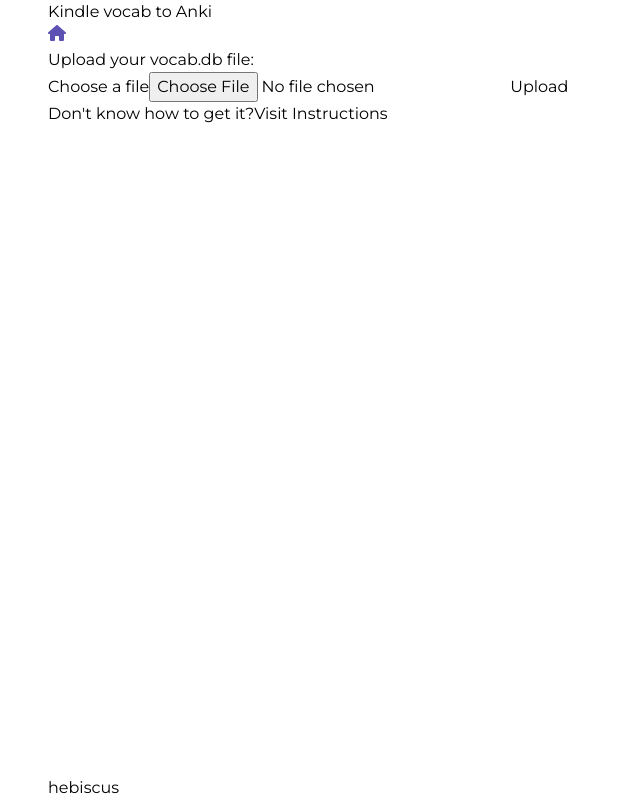
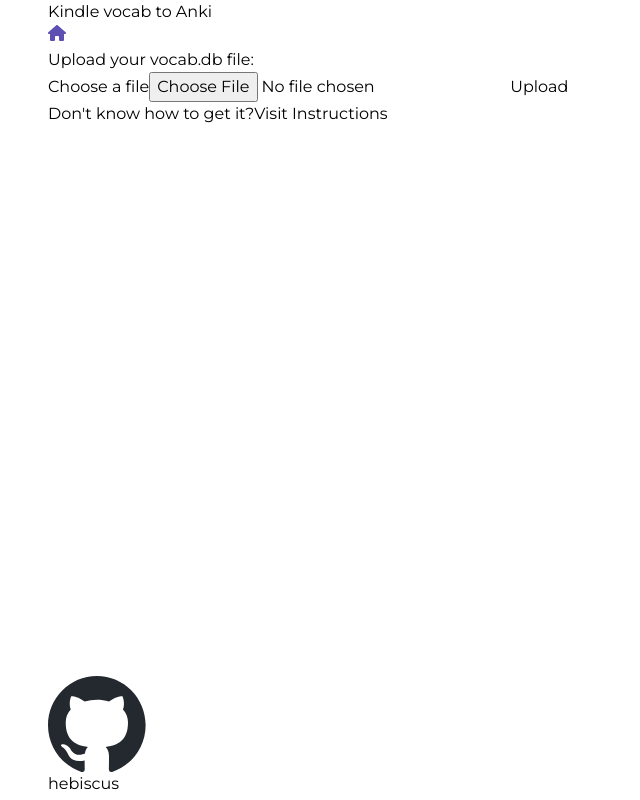
Before and after one commit to hebiscus/KindleVocabToAnki, a React (Vite) app in the folder frontend/: page / in a window 1280 px wide. Shown: the whole page, without its empty margins (0-640 px from the left). Built offline with nearby package versions, Linux system fonts and the light colour scheme; the HTML template or start-up script is replaced by a standard one.

Commit message:
add styling homepage footer

```diff
--- a/frontend/src/App.css
+++ b/frontend/src/App.css
@@ -19,4 +19,5 @@
 
 footer {
     margin-top: auto;
+    margin-bottom: 0.25em;
 }
--- a/frontend/src/components/footer.tsx
+++ b/frontend/src/components/footer.tsx
@@ -2,7 +2,10 @@
 function Footer() {
   return (
     <footer className="text-center text-2xl">
-      <span>hebiscus</span>
+      <a className="flex justify-center items-center gap-1 hover:text-purple-700" href="https://github.com/hebiscus">
+        <img className="max-h-9" src="./github-mark.svg" alt=""/>
+        hebiscus
+      </a>
     </footer>
   )
 }
--- a/frontend/src/components/homepage.tsx
+++ b/frontend/src/components/homepage.tsx
@@ -28,14 +28,14 @@ function Homepage() {
       <div className="absolute top-1/2 -translate-y-2/3 max-w-lg self-center text-3xl flex flex-col items-center gap-3">
         <span>Upload your vocab.db file:</span>
         <form className="flex w-full justify-around">
-          <label className="px-1.5 py-3.5 rounded-xl shadow-md shadow-purple-300 border-black border border-solid hover:cursor-pointer" htmlFor="dbFile">Choose a file</label>
+          <label className="px-1.5 py-3.5 rounded-xl shadow-md shadow-purple-300 border-black border border-solid hover:cursor-pointer hover:scale-110" htmlFor="dbFile">Choose a file</label>
           <input className="hidden" type="file" id="dbFile" onChange={(e) => setSelectedFile(e.target!.files?.[0])}/>
-          <button className="" type="submit" onClick={uploadVocab}>Upload</button>
+          <button className="text-purple-700 hover:text-purple-800" type="submit" onClick={uploadVocab}>Upload</button>
         </form>
         <span className="text-2xl">Don't know how to get it?</span>
-        <span className="text-2xl">Visit <a className="text-purple-700 underline" href="">Instructions</a></span>
+        <span className="text-2xl">Visit <a className="text-purple-700 underline hover:text-purple-800" href="">Instructions</a></span>
+        {fileDownload && <a className="text-purple-700 font-semibold my-3 hover:text-purple-800" href={fileDownload} download="words.csv">Download</a>}
       </div>
-      {fileDownload && <a href={fileDownload} download="words.csv">Download</a>}
     </>
   )
 }
```
